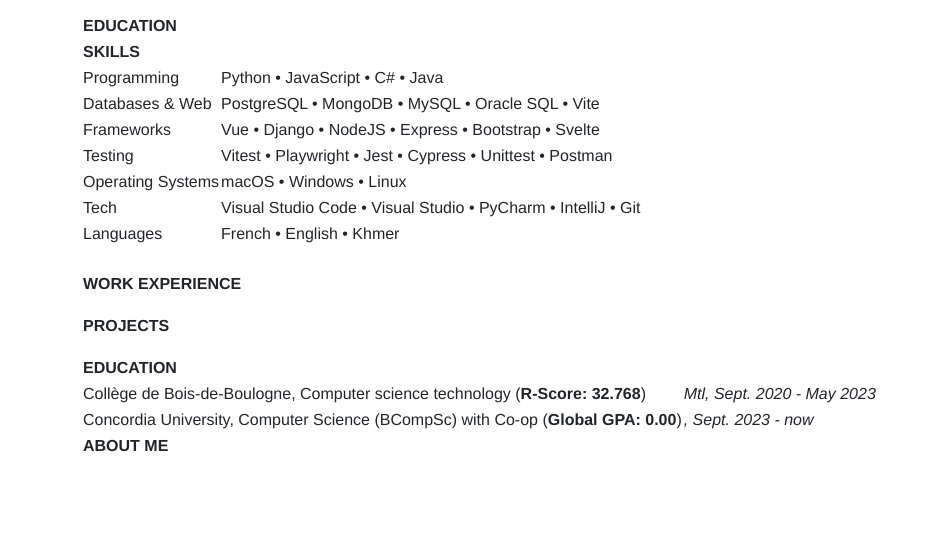
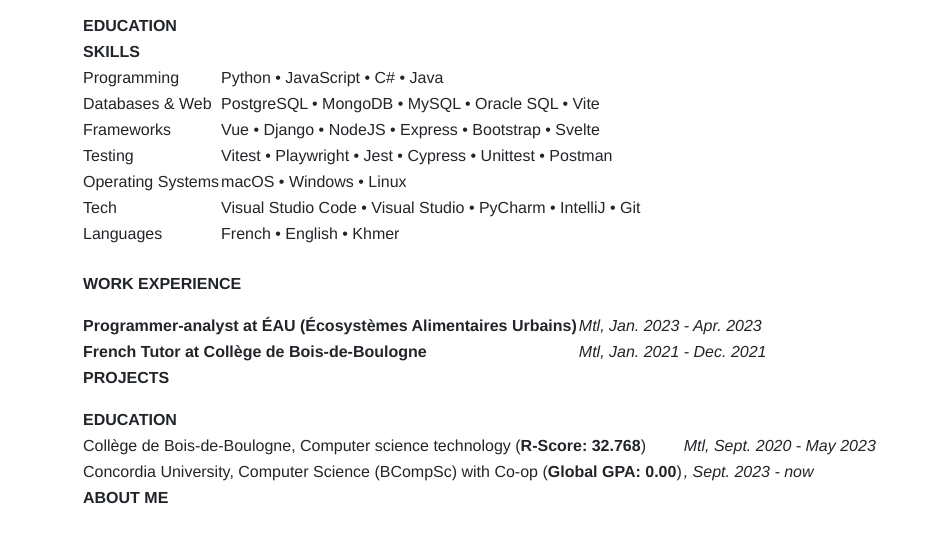
Before and after one commit to aexko/alexkao.github.io, a plain HTML site: page cv-en.html in a window 1280 px wide. Shown: the part 139-682 px from the top of the page, without its empty margins (0-952 px from the left). Drawn offline with nearby package versions, Linux system fonts and the light colour scheme.

Commit message:
added Work experience part

```diff
--- a/cv-en.html
+++ b/cv-en.html
@@ -106,6 +106,14 @@
                         <p>WORK EXPERIENCE</p>
                     </th>
                 </tr>
+                <tr>
+                    <td><b>Programmer-analyst at ÉAU (Écosystèmes Alimentaires Urbains)</b></td>
+                    <td><i>Mtl, Jan. 2023 - Apr. 2023</i></td>
+                </tr>
+                <tr>
+                    <td><b>French Tutor at Collège de Bois-de-Boulogne</b></td>
+                    <td><i>Mtl, Jan. 2021 - Dec. 2021</i></td>
+                </tr>
             </table>
         </div>
 
```
